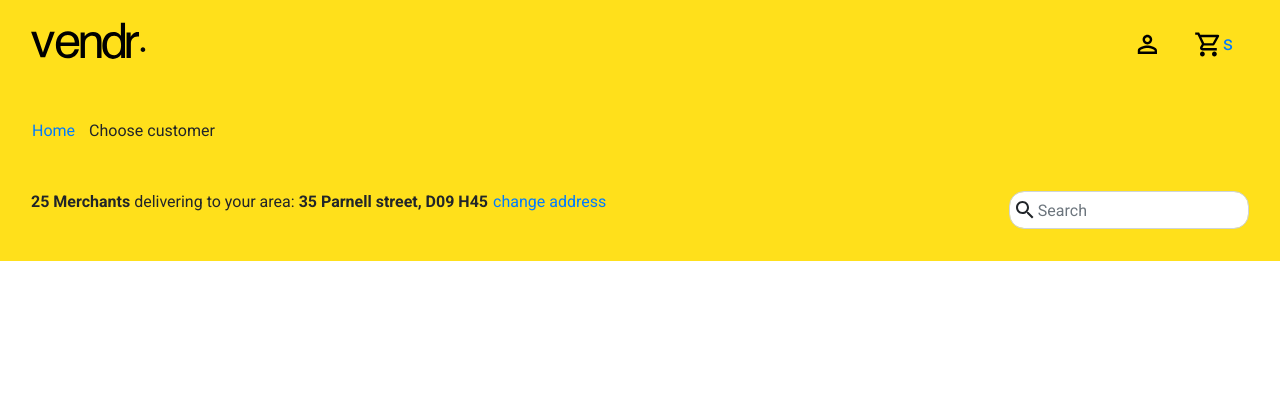
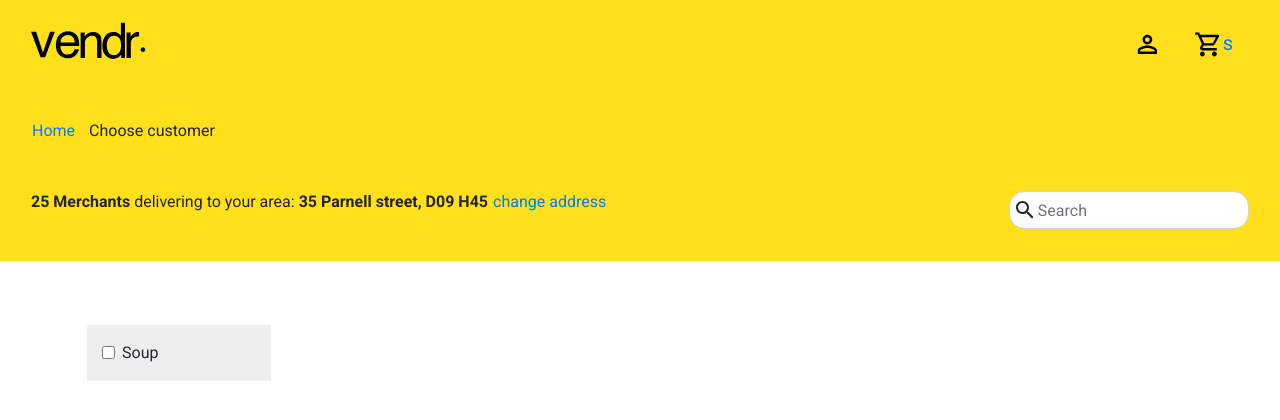
Before and after one commit to Fmarvelsk/Food-vendor, a React (Create React App) app: page /home in a window 1280 px wide. Shown: the top 420 px of the page. Built offline with nearby package versions, Linux system fonts and the light colour scheme.

Commit message:
this works

```diff
--- a/src/Components/Header.js
+++ b/src/Components/Header.js
@@ -7,7 +7,9 @@ const Header = () => {
             <div className="work">
                 <div className="email-form">
                 <div className="mt-5">
-                        <h2 className="header-highlight">Want Jollof?</h2>
+                <h2 className="header-highlight">Want Jollof?</h2>
+
+
                     </div>
 
                     <div class="order-food">
--- a/src/Components/Menu.js
+++ b/src/Components/Menu.js
@@ -1,10 +1,17 @@
-import { Container, Row } from 'react-bootstrap'
+import { Container, Col, Row, Form } from 'react-bootstrap'
 import Group1 from '../Image/Group 113.png'
 
 const Menu = () => {
     return(
         <Container className="jumbotron jumbocolor">
-            <Row className="content">
+            <Row>
+            <Col md={2}  className="content">
+                <div className="checkbox-menu pt-3">
+                <Form.Check /> <p>Soup</p>
+                </div>
+            </Col>
+            <Col md={8}>
+            </Col>
 
             </Row>
         </Container>
--- a/src/index.css
+++ b/src/index.css
@@ -112,9 +112,6 @@ p.da{
 .jumbocolor {
 	background-color: #ffffff !important;
 }
-.loadmenu {
-	background-color: #e9ecef;
-}
 @media only screen and (max-width:426px){
 	.jumbocolor{
 		display: none
@@ -123,9 +120,17 @@ p.da{
 		justify-content: normal;
 	}
 }
-.content {
-	justify-content: space-between;
-}
 .w-fles {
 	width: 20%;
 }
+.checkbox-menu {
+	display: flex;
+	background-color:#EEEEEE;
+}
+.checkbox-menu:hover{
+	cursor: pointer;
+
+}
+.content {
+	background-color:#EEEEEE;
+}
```
Also changed, not shown: 2 other files (tests, documents, lock files or other folders).
